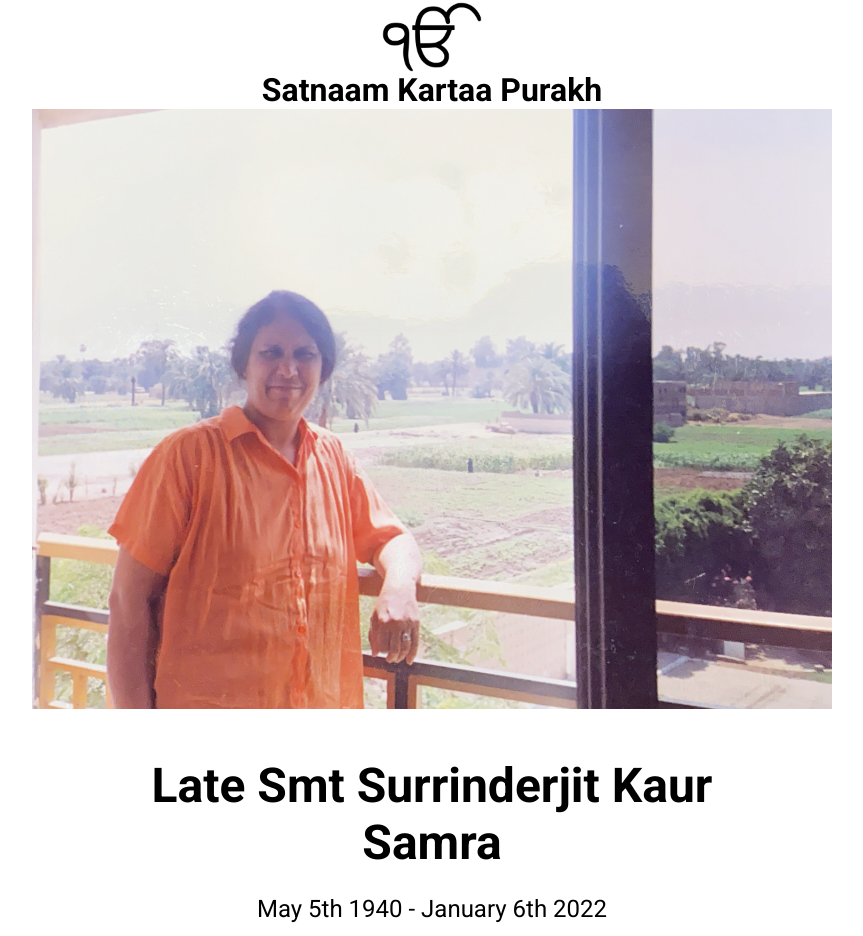
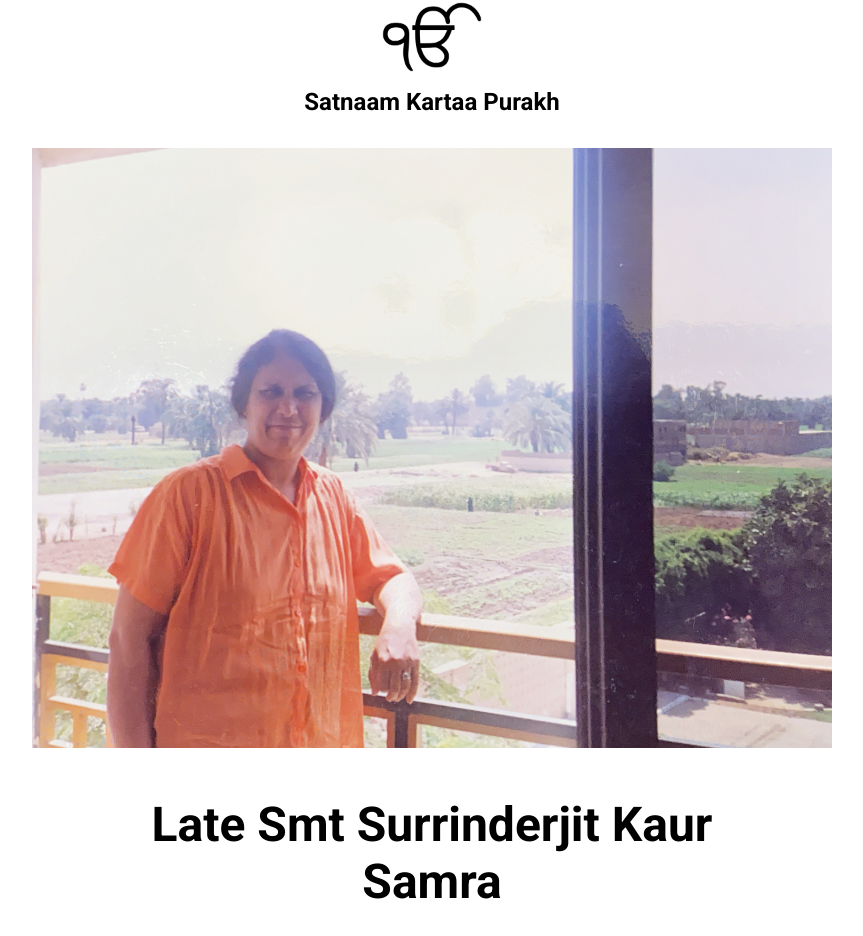
Before and after one commit to TenaciousBen/MrsSamra, a Next.js app: page / in a window 1280 px wide. Shown: the part 62-998 px from the top of the page, without its empty margins (208-1071 px from the left). Built offline with nearby package versions, Linux system fonts and the light colour scheme.

Commit message:
further deuglifying

```diff
--- a/pages/index.tsx
+++ b/pages/index.tsx
@@ -17,16 +17,9 @@ const Container = styled.div`
   font-family: Roboto;
 `;
 
-const Title = styled.h1`
-  margin: 0;
-  line-height: 1.15;
-  font-size: 2rem;
-`;
-
 const Main = styled.main`
   min-height: 100vh;
   padding: 4rem 0;
-  flex: 1;
   flex-direction: column;
   align-content: center;
   align-items: center;
@@ -42,39 +35,28 @@ const CenteredColumn = styled.div`
   align-items: center;
 `;
 
+const CenteredText = styled.div`
+  text-align: center;
+`;
+
 const Logo = styled.img`
   align-self: center;
   width: 100px;
 `;
 
+const Title = styled.h1`
+  margin: 0;
+  margin-top: 1rem;
+  font-size: 1.5rem;
+`;
+
 const HeroImage = styled.img`
   width: 800px;
+  margin-top: 2rem;
 
   @media (max-width: ${MOBILE_WIDTH}) {
     width: 100%;
   }
-`;
-
-const Guttered = styled.div`
-  display: flex;
-  flex-direction: column;
-  align-items: center;
-  width: 50%;
-  margin-left: 25%;
-
-  @media (max-width: ${MOBILE_WIDTH}) {
-    width: 100%;
-    margin-left: 8px;
-    margin-right: 8px;
-  }
-`;
-
-const Padder = styled.div`
-  margin-top: 5rem;
-`;
-
-const Background = styled.div`
-  background-color: #f7f7f7;
 `;
 
 const DudiName = styled.h3`
@@ -89,6 +71,34 @@ const DudiName = styled.h3`
 
 const DudiYears = styled.p`
   font-size: 1.5rem;
+  color: #838383;
+`;
+
+const Guttered = styled.div`
+  display: flex;
+  flex-direction: column;
+  align-items: center;
+  width: 50%;
+  margin-left: 25%;
+
+  @media (max-width: ${MOBILE_WIDTH}) {
+    width: 100%;
+    margin: 0;
+  }
+`;
+
+const TextBlock = styled.div`
+  @media (max-width: ${MOBILE_WIDTH}) {
+    margin: 0 8px 0 8px;
+  }
+`;
+
+const Padder = styled.div`
+  margin-top: 5rem;
+`;
+
+const Background = styled.div`
+  background-color: #f7f7f7;
 `;
 
 const SectionHeading = styled.h2``;
@@ -217,6 +227,7 @@ const Home: NextPage = () => {
   return (
     <Container>
       <Head>
+        <meta name="viewport" content="width=device-width, initial-scale=1, maximum-scale=1" />
         <link rel="preconnect" href="https://fonts.googleapis.com" />
         <link rel="preconnect" href="https://fonts.gstatic.com" crossOrigin="true" />
         <link href="https://fonts.googleapis.com/css2?family=Secular+One&display=swap" rel="stylesheet" />
@@ -228,12 +239,18 @@ const Home: NextPage = () => {
       <Main>
         <Guttered>
           <Logo src="./img/Ek_onkar.svg.png" />
+          <TextBlock>
             <Title>Satnaam Kartaa Purakh</Title>
+          </TextBlock>
         </Guttered>
         <Guttered>
           <HeroImage src="./img/hero.jpg" />
+          <TextBlock>
+            <CenteredText>
               <DudiName>Late Smt Surrinderjit Kaur Samra</DudiName>
               <DudiYears>May 5th 1940 - January 6th 2022</DudiYears>
+            </CenteredText>
+          </TextBlock>
         </Guttered>
         <Background>
           <Guttered>
@@ -310,10 +327,12 @@ const Home: NextPage = () => {
         </Background>
         <Guttered>
           <SectionHeading>Flowers</SectionHeading>
+          <TextBlock>
             <p>
-            If you would like to send any flowers, then please send them to the below address either on the 27th or 28th
-            January by 2pm
+              If you would like to send any flowers, then please send them to the below address either on the 27th or
+              28th January by 2pm
             </p>
+          </TextBlock>
           <AddressLine>Mrs Surrinderjit Kaur Samra</AddressLine>
           <AddressLine>City of London Cemetery & Crematorium</AddressLine>
           <AddressLine>Aldersbrook Road</AddressLine>
@@ -354,14 +373,16 @@ const Home: NextPage = () => {
         <Background>
           <Guttered>
             <QuoteLeft>&quot;</QuoteLeft>
+            <TextBlock>
               <PunjabiQuote>ੴ ਸਤਿ ਨਾਮੁ ਕਰਤਾ ਪੁਰਖੁ ਨਿਰਭਉ ਨਿਰਵੈਰੁ ਅਕਾਲ ਮੂਰਤਿ ਅਜੂਨੀ ਸੈਭੰ ਗੁਰ ਪ੍ਰਸਾਦਿ ॥</PunjabiQuote>
 
               <p>Ik Onkaar Satnaam Kartaa Purakh Nirbhau Nirvair Akaal Moorat Ajooni Saibhang Gurprasaad</p>
 
               <p>
-              One Universal Creator God. The Name Is Truth. Creative Being Personified. No Fear. No Hatred. Image Of The
-              Undying, Beyond Birth, Self-Existent. By Guru&apos;s Grace
+                One Universal Creator God. The Name Is Truth. Creative Being Personified. No Fear. No Hatred. Image Of
+                The Undying, Beyond Birth, Self-Existent. By Guru&apos;s Grace
               </p>
+            </TextBlock>
             <QuoteRight>&quot;</QuoteRight>
           </Guttered>
         </Background>
@@ -369,9 +390,11 @@ const Home: NextPage = () => {
         <Guttered>
           <SectionHeading>Donations</SectionHeading>
 
+          <TextBlock>
             <p>
               If you would like to donate in memory of Mrs Surrinderjit Kaur Samra, then you can via this button below:{" "}
             </p>
+          </TextBlock>
 
           <DonateButton href="https://surrinderjitsamra.muchloved.com/" target="_blank">
             Donate
```
Lines whose indentation alone changed are shown as unchanged.
